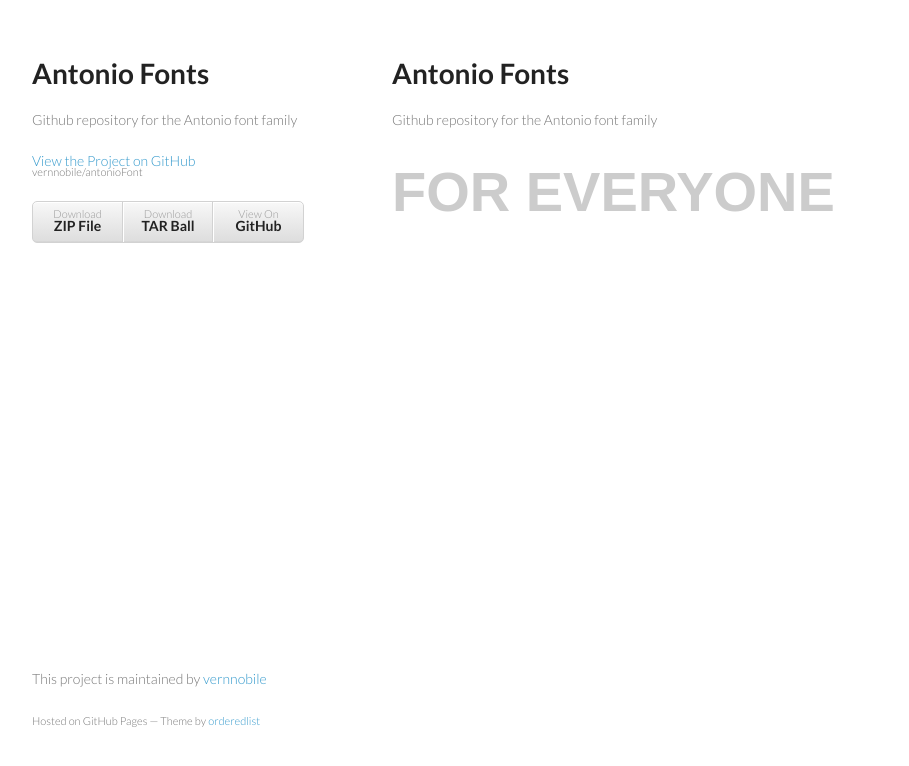
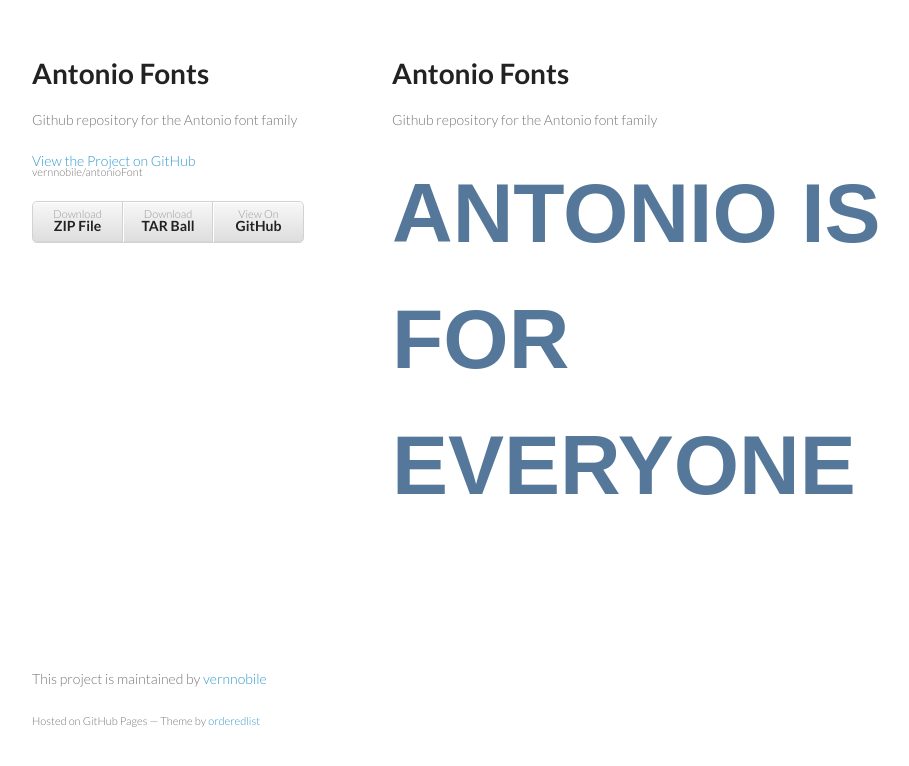
Before and after one commit to vernnobile/antonioFont, a plain HTML site: page index.html in a window 1280 px wide. Shown: the whole page, without its empty margins (178-1087 px from the left). Drawn offline with Linux system fonts and the light colour scheme; a web font is replaced by a local one.

Commit message:
Update index.html

```diff
--- a/index.html
+++ b/index.html
@@ -30,7 +30,7 @@
       <section>
         <h1>Antonio Fonts</h1>
         <p>Github repository for the Antonio font family</p>
-<div style="font-family:'Antonio', sans-serif;font-weight:700;font-size:4em;color:#ccc;">FOR EVERYONE</div>
+<div style="font-family:'Antonio', sans-serif;font-weight:700;font-size:6em;color:#579;">ANTONIO IS FOR EVERYONE</div>
       </section>
       <footer>
         <p>This project is maintained by <a href="https://github.com/vernnobile">vernnobile</a></p>
```
